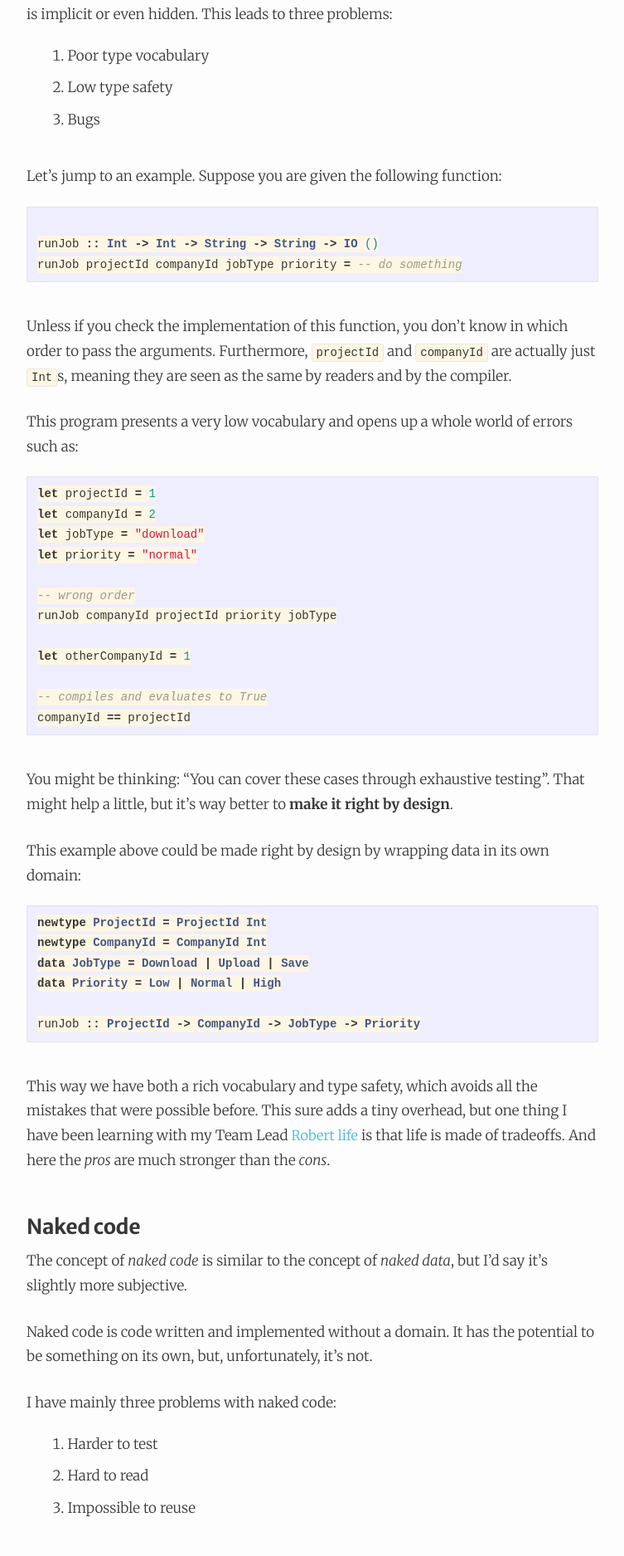
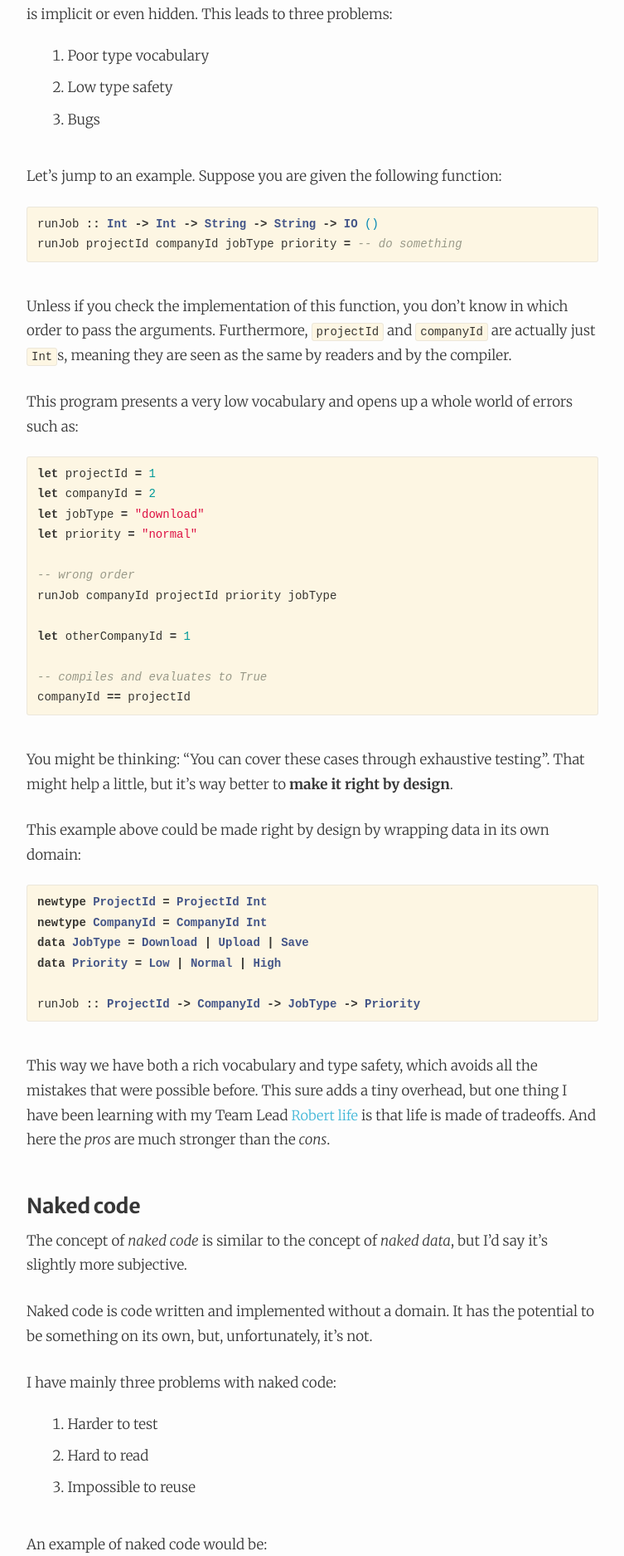
Before and after one commit to NunoAlexandre/nunoalexandre.github.io, a Jekyll site: the page built from _posts/2017-12-28-naked-code-and-naked-data.markdown, in a window 1280 px wide. Shown: the part 758-2633 px from the top of the page at 83% size, without its empty margins (263-1016 px from the left). Built offline with Jekyll 4.4.1, drawn with Linux system fonts in a browser that asks for light colours; comment, search, counter and statistics services are not loaded.

Commit message:
Fix haskell code code snippets

````diff
--- a/_posts/2017-12-28-naked-code-and-naked-data.markdown
+++ b/_posts/2017-12-28-naked-code-and-naked-data.markdown
@@ -19,18 +19,17 @@ This leads to three problems:
 
 Let's jump to an example. Suppose you are given the following function:
 
-``` haskell
-
+{% highlight haskell %}
 runJob :: Int -> Int -> String -> String -> IO ()
 runJob projectId companyId jobType priority = -- do something
-```
+{% endhighlight %}
 
 Unless if you check the implementation of this function, you don't know in which order to pass the arguments.
 Furthermore, `projectId` and `companyId` are actually just `Int`s, meaning they are seen as the same by readers and by the compiler.
 
 This program presents a very low vocabulary and opens up a whole world of errors such as:
 
-``` haskell
+{% highlight haskell %}
 let projectId = 1
 let companyId = 2
 let jobType = "download"
@@ -43,20 +42,20 @@ let otherCompanyId = 1
 
 -- compiles and evaluates to True
 companyId == projectId
-```
+{% endhighlight %}
 
 You might be thinking: "You can cover these cases through exhaustive testing". That might help a little, but it's way better to **make it right by design**.
 
 This example above could be made right by design by wrapping data in its own domain:
 
-``` haskell
+{% highlight haskell %}
 newtype ProjectId = ProjectId Int
 newtype CompanyId = CompanyId Int
 data JobType = Download | Upload | Save
 data Priority = Low | Normal | High
 
 runJob :: ProjectId -> CompanyId -> JobType -> Priority
-```
+{% endhighlight %}
 
 This way we have both a rich vocabulary and type safety, which avoids all the mistakes that were possible before.
 This sure adds a tiny overhead, but one thing I have been learning with my Team Lead [Robert life](https://nl.linkedin.com/in/robert-kreuzer-9a729027) is that life is made of tradeoffs. And here the _pros_ are much stronger than the _cons_.
@@ -76,19 +75,19 @@ I have mainly three problems with naked code:
 
 An example of naked code would be:
 
-``` haskell
+{% highlight haskell %}
 -- |  Active companies with failed jobs should be alerted.
 getCompaniesToAlert :: [CompanyId] -> [Job] -> [CompanyId]
 getCompaniesToAlert activeCompanies allJobs =
   intersect activeCompanies (nub . map jobCompanyId . filter ((== Failed) . jobStatus) $ allJobs)
-```
+{% endhighlight %}
 
 Good luck reading this, and, even worst, reading a system where code like this is the norm.
 For someone reading this, it's unclear what this function is really about. I think of this kind of code like that kind of people who keep making parenthesis while telling a story and neither them neither you can understand where it is going.
 
 Instead, give every piece of knowledge and behaviour its own place and let composition be declarative and objective:
 
-``` haskell
+{% highlight haskell %}
 getCompaniesToAlert :: [CompanyId] -> [Job] -> [CompanyId]
 getCompaniesToAlert subscribedCompanies allJobs =
   intersect subscribedCompanies getCompaniesWithFailingJobs
@@ -98,7 +97,7 @@ getFailedJobs = filter ((== Failed) . jobStatus)
 
 getCompaniesWithFailingJobs :: [Job] -> [CompanyId]
 getCompaniesWithFailingJobs = nub . map jobCompanyId . getFailedJobs
-```
+{% endhighlight %}
 
 Again, this adds a small overhead, but the _pros_ are more than the _cons_ since the code is now:
 
````
